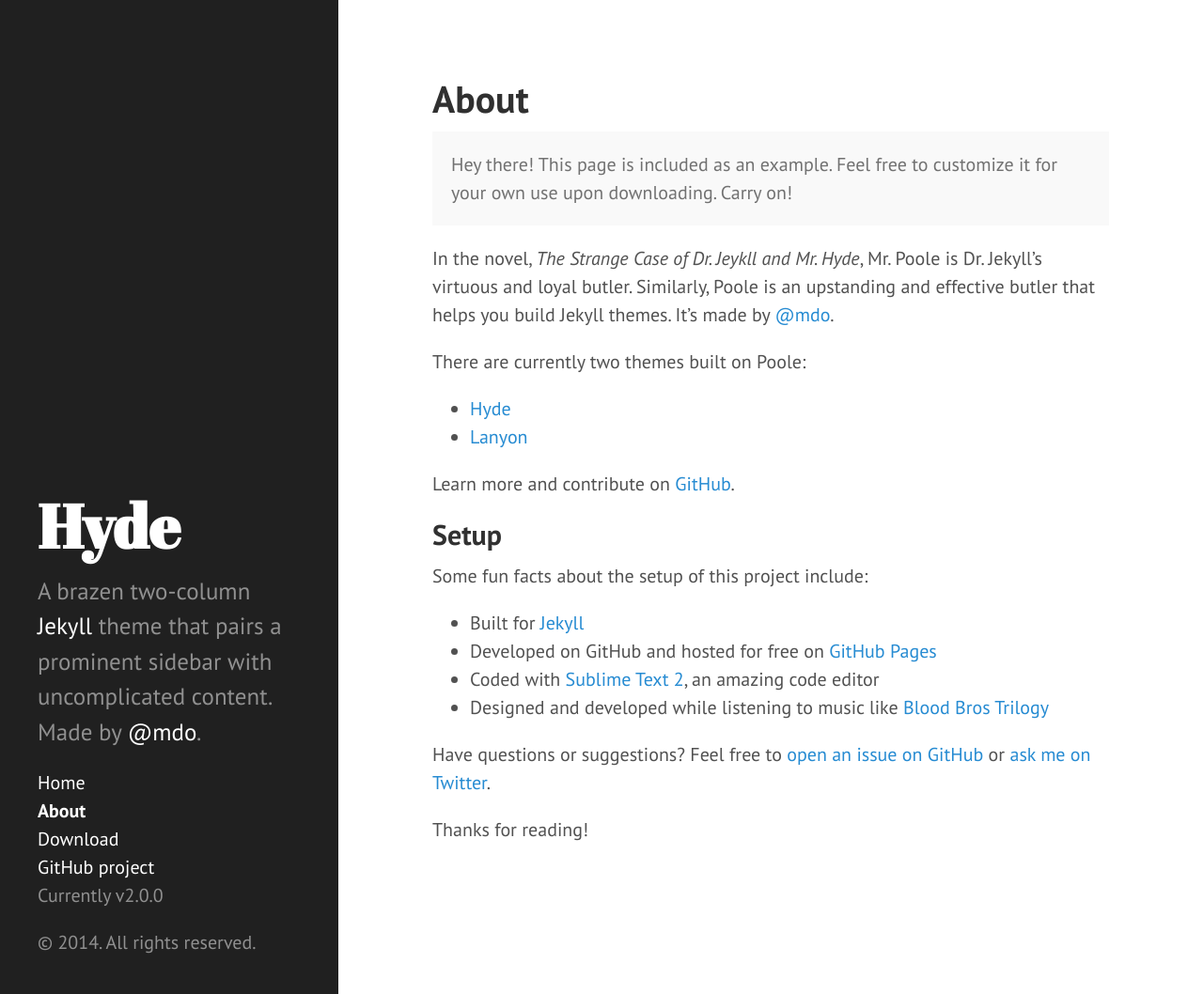
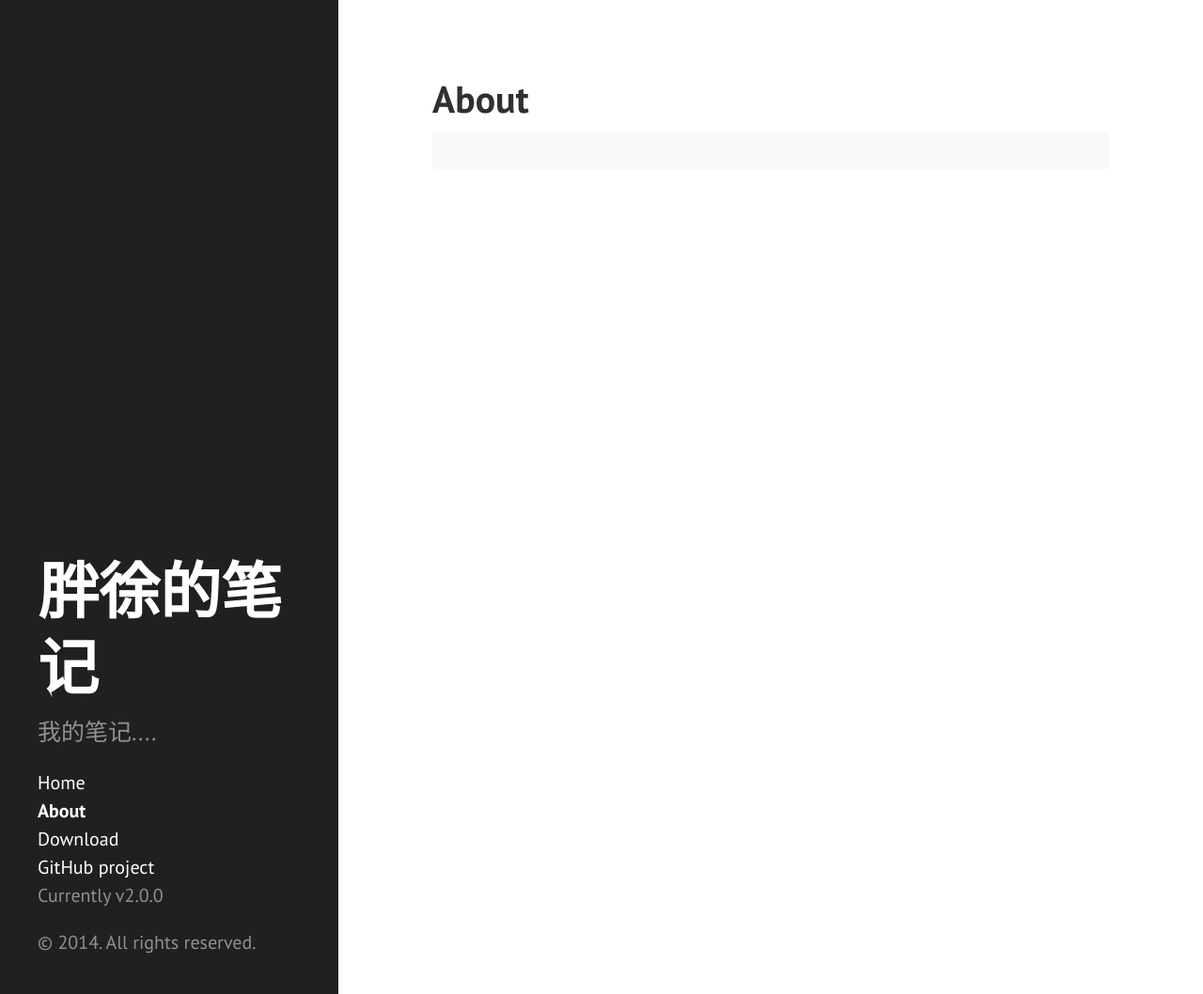
Before and after one commit to ponxu/ponxu.github.com, a Jekyll site: the page built from about.md, in a window 1280 px wide and 1058 px high. Shown: the whole window at 94% size. Built offline with Jekyll 4.4.1, drawn with Linux system fonts in a browser that asks for light colours; Markdown is read by kramdown in place of the engine named in the settings.

Commit message:
add theme

```diff
--- a/_config.yml
+++ b/_config.yml
@@ -6,14 +6,14 @@
 permalink:        pretty
 
 # Setup
-title:            Hyde
+title:            胖徐的笔记
 tagline:          'A Jekyll theme'
-description:      'A brazen two-column <a href="http://jekyllrb.com" target="_blank">Jekyll</a> theme that pairs a prominent sidebar with uncomplicated content. Made by <a href="https://twitter.com/mdo" target="_blank">@mdo</a>.'
-url:              http://hyde.getpoole.com
+description:      '我的笔记....'
+url:              http://ponxu.com
 
 author:
-  name:           'Mark Otto'
-  url:            https://twitter.com/mdo
+  name:           'ponxu'
+  url:            http://ponxu.com
 
 paginate:         5
 
--- a/about.md
+++ b/about.md
@@ -4,27 +4,5 @@
 ---
 
 <p class="message">
-  Hey there! This page is included as an example. Feel free to customize it for your own use upon downloading. Carry on!
+
 </p>
-
-In the novel, *The Strange Case of Dr. Jeykll and Mr. Hyde*, Mr. Poole is Dr. Jekyll's virtuous and loyal butler. Similarly, Poole is an upstanding and effective butler that helps you build Jekyll themes. It's made by [@mdo](https://twitter.com/mdo).
-
-There are currently two themes built on Poole:
-
-* [Hyde](http://hyde.getpoole.com)
-* [Lanyon](http://lanyon.getpoole.com)
-
-Learn more and contribute on [GitHub](https://github.com/poole).
-
-## Setup
-
-Some fun facts about the setup of this project include:
-
-* Built for [Jekyll](http://jekyllrb.com)
-* Developed on GitHub and hosted for free on [GitHub Pages](https://pages.github.com)
-* Coded with [Sublime Text 2](http://sublimetext.com), an amazing code editor
-* Designed and developed while listening to music like [Blood Bros Trilogy](https://soundcloud.com/maddecent/sets/blood-bros-series)
-
-Have questions or suggestions? Feel free to [open an issue on GitHub](https://github.com/poole/issues/new) or [ask me on Twitter](https://twitter.com/mdo).
-
-Thanks for reading!
```
